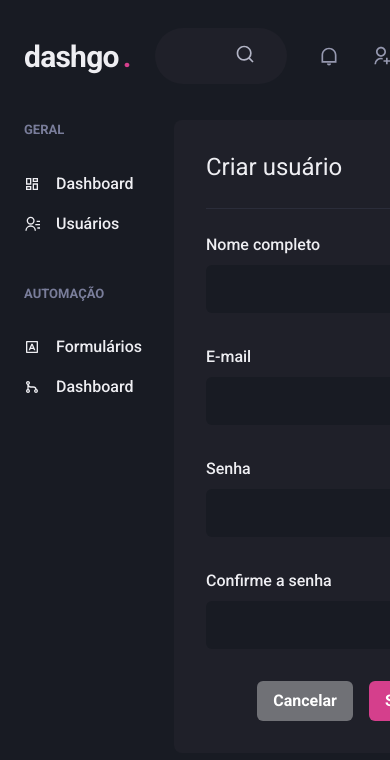
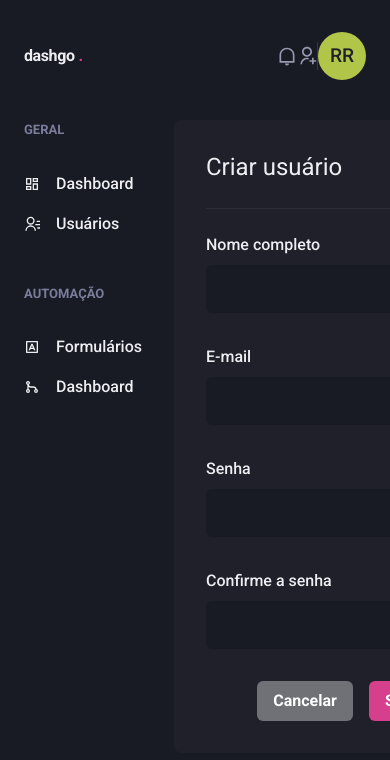
Before and after one commit to riansco14/dashgo, a Next.js app: page /users/create in a window 390 px wide. Shown: the top 760 px of the page. Built offline with nearby package versions, Linux system fonts and the light colour scheme.

Commit message:
Header responsividade

```diff
--- a/src/components/Header/Logo.tsx
+++ b/src/components/Header/Logo.tsx
@@ -4,7 +4,7 @@ import React from 'react'
 
 export function Logo() {
     return (<Text
-        fontSize="3xl"
+        fontSize={{sm: "2xl", md: "3xl"}}
         fontWeight="bold"
         letterSpacing="tight"
         width="64"
--- a/src/components/Header/NotificationsNav.tsx
+++ b/src/components/Header/NotificationsNav.tsx
@@ -5,9 +5,9 @@ import { RiNotificationLine, RiUserAddLine } from 'react-icons/ri'
 
 export function NotificationsNav() {
     return (<HStack
-            spacing="8"
-            marginX="8"
-            paddingRight="8"
+        spacing={{ sm: "8" }}
+        marginX={{ sm: "8" }}
+        paddingRight={{ sm: "8" }}
         paddingY="1"
         direction="row"
         color="gray.300"
--- a/src/components/Header/Profile.tsx
+++ b/src/components/Header/Profile.tsx
@@ -1,13 +1,16 @@
 import React from 'react'
 import { Avatar, Box, Flex, Text } from '@chakra-ui/react'
 
+interface ProfileProps {
+    showProfileData?: boolean
+}
 
-export function Profile() {
+export function Profile({ showProfileData = true }: ProfileProps) {
     return (<Flex align="center">
-        <Box mr="4" textAlign="right">
+        {showProfileData && (<Box mr="4" textAlign="right">
             <Text>Rian Rabelo</Text>
             <Text color="gray.300" fontSize="small">riantal@gmail.com</Text>
-        </Box>
+        </Box>)}
 
         <Avatar size="md" name="Rian Rabelo" />
     </Flex>)
--- a/src/components/Header/index.tsx
+++ b/src/components/Header/index.tsx
@@ -1,4 +1,4 @@
-import { Flex } from '@chakra-ui/react'
+import { Flex, useBreakpointValue } from '@chakra-ui/react'
 import React from 'react'
 import { Logo } from '../Header/Logo'
 import { NotificationsNav } from '../Header/NotificationsNav'
@@ -6,6 +6,9 @@ import { Profile } from '../Header/Profile'
 import { SearchBox } from '../Header/SearchBox'
 
 export function Header() {
+    const isLargeVersion = useBreakpointValue({ base: false, lg: true })
+
+
     return (<Flex
         as="header"
         w="100%"
@@ -17,13 +20,13 @@ export function Header() {
         alignItems="center"
     >
         <Logo />
-        <SearchBox />
+        {isLargeVersion && <SearchBox />}
         <Flex
             align="center"
             marginLeft="auto"
         >
             <NotificationsNav />
-            <Profile />
+            <Profile showProfileData={isLargeVersion} />
         </Flex>
 
     </Flex>)
```
Lines whose indentation alone changed are shown as unchanged.
